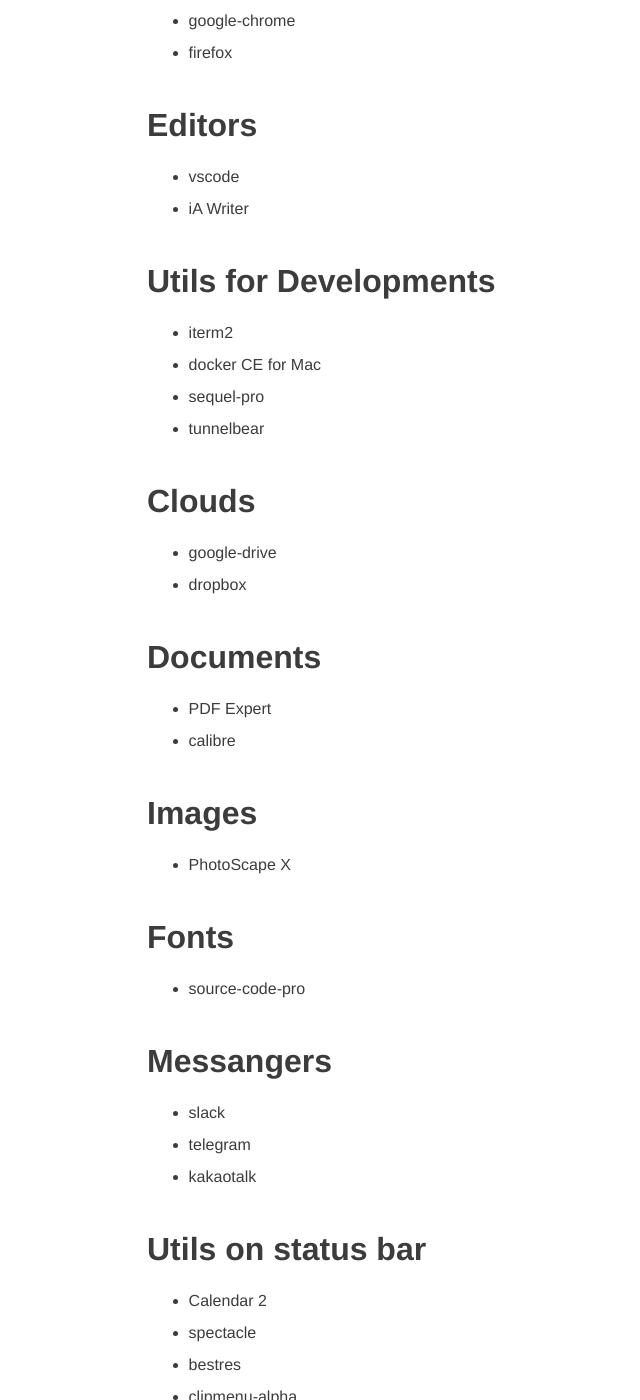
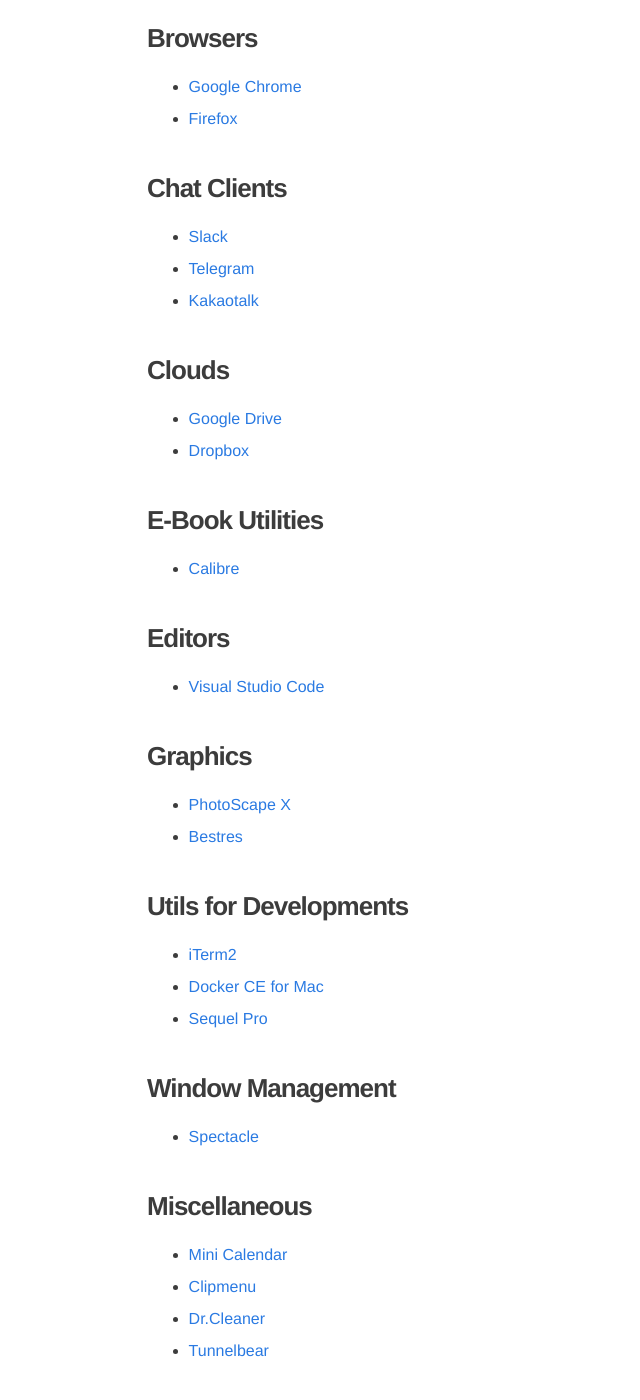
Before and after one commit to paikwiki/paikwiki.github.io, a Jekyll site: the page built from myAppList.md, in a window 1280 px wide and 1400 px high, scrolled down 220 px. Shown: the whole window, without its empty margins (93-733 px from the left). Built offline with Jekyll 4.4.1, drawn with Linux system fonts in a browser that asks for light colours; some web fonts are replaced; some of the changed text lies outside the part shown.

Commit message:
Edited myAppList

```diff
--- a/myAppList.md
+++ b/myAppList.md
@@ -4,51 +4,54 @@
 permalink: /my-app-list/
 ---
 
-## Browsers
+## Applications
 
-- google-chrome
-- firefox
+### Browsers
 
-## Editors
+- [Google Chrome](https://www.google.com/chrome)
+- [Firefox](https://www.mozilla.org/firefox/)
 
-- vscode
-- iA Writer
+### Chat Clients
 
-## Utils for Developments
+- [Slack](https://slack.com/)
+- [Telegram](https://telegram.org/)
+- [Kakaotalk](http://www.kakao.com/talk)
 
-- iterm2
-- docker CE for Mac
-- sequel-pro
-- tunnelbear
+### Clouds
 
-## Clouds
+- [Google Drive](https://www.google.com/drive/)
+- [Dropbox](https://www.dropbox.com/)
 
-- google-drive
-- dropbox
+### E-Book Utilities
 
-## Documents
+- [Calibre](https://calibre-ebook.com/)
 
-- PDF Expert
-- calibre
+### Editors
 
-## Images
+- [Visual Studio Code](https://code.visualstudio.com/)
 
-- PhotoScape X
+### Graphics
+
+- [PhotoScape X](http://x.photoscape.org/)
+- [Bestres](https://bestres.wojtek.im/)
+
+### Utils for Developments
+
+- [iTerm2](https://www.iterm2.com/)
+- [Docker CE for Mac](https://store.docker.com/editions/community/docker-ce-desktop-mac)
+- [Sequel Pro](https://www.sequelpro.com/)
+
+### Window Management
+
+- [Spectacle](https://www.spectacleapp.com/)
+
+### Miscellaneous
+
+- [Mini Calendar](https://itunes.apple.com/kr/app/mini-calendar/id1088779979?mt=12)
+- [Clipmenu](http://www.clipmenu.com/)
+- [Dr.Cleaner](https://itunes.apple.com/us/app/dr-cleaner-disk-mem-free-up/id921458519?mt=12)
+- [Tunnelbear](https://www.tunnelbear.com/)
 
 ## Fonts
 
-- source-code-pro
-
-## Messangers
-
-- slack
-- telegram
-- kakaotalk
-
-## Utils on status bar
-
-- Calendar 2
-- spectacle
-- bestres
-- clipmenu-alpha
-- Dr.Cleaner
+- [Source Code Pro](https://adobe-fonts.github.io/source-code-pro/)
```
